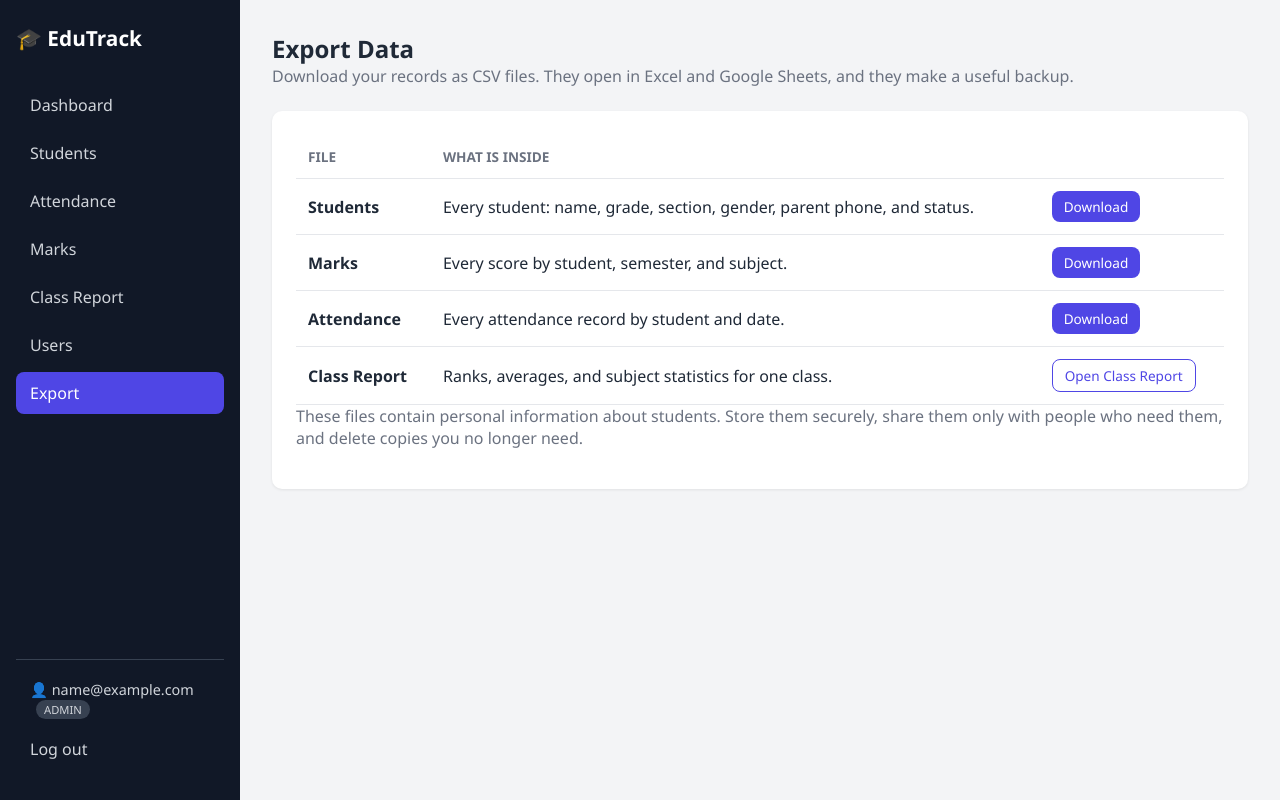
After one commit to tamirataklilu575-ctrl/edutrack, a Flask app: page /export in a window 1280 px wide. The commit adds this page. Run offline with Flask 3, Linux system fonts and the light colour scheme; the visitor is signed in with stand-in values (Sample User, id 1); data comes from the database, SQL or seed files in the repository; some libraries are stand-ins or nearby versions.

Commit message:
feat: add CSV export for students, class reports, marks, and attendance

```diff
--- a/app.py
+++ b/app.py
@@ -18,7 +18,10 @@ from flask import (
     session,
     url_for,
 )
+from flask import Response
 from werkzeug.security import check_password_hash, generate_password_hash
+
+from csv_tools import build_csv
 
 app = Flask(__name__)
 # Read the secret key from the environment in production.
@@ -1234,7 +1237,211 @@ def marks():
 
 
 init_db()
+# -------------------------------------------------------------- Export routes
 
+
+def csv_response(filename, headers, rows):
+    """Return a CSV file as a download."""
+    response = Response(build_csv(headers, rows), mimetype="text/csv")
+    response.headers["Content-Disposition"] = f'attachment; filename="{filename}"'
+    response.headers["Cache-Control"] = "no-store"
+    return response
+
+
+def read_class_filters():
+    """Read and validate the grade, section, and term from the URL."""
+    grade = request.args.get("grade", "9")
+    if grade not in [str(g) for g in GRADES]:
+        grade = "9"
+
+    section = request.args.get("section", "A")
+    if section not in SECTIONS:
+        section = "A"
+
+    term = request.args.get("term", TERMS[0])
+    if term not in TERMS:
+        term = TERMS[0]
+
+    return grade, section, term
+
+
+@app.route("/export")
+@admin_required
+def export_page():
+    """List the available CSV downloads."""
+    return render_template("export.html")
+
+
+@app.route("/students/export.csv")
+@admin_required
+def students_export():
+    """Download the student list (respecting the search and grade filters)."""
+    query = request.args.get("q", "").strip()
+    grade_filter = request.args.get("grade", "").strip()
+
+    sql = "SELECT * FROM students"
+    conditions = []
+    params = []
+
+    if query:
+        conditions.append("LOWER(name) LIKE LOWER(?)")
+        params.append(f"%{query}%")
+    if grade_filter in [str(g) for g in GRADES]:
+        conditions.append("grade = ?")
+        params.append(int(grade_filter))
+
+    if conditions:
+        sql += " WHERE " + " AND ".join(conditions)
+    sql += " ORDER BY grade, section, name"
+
+    conn = get_db()
+    try:
+        students = conn.execute(sql, params).fetchall()
+    finally:
+        conn.close()
+
+    rows = [
+        [
+            s["id"],
+            s["name"],
+            s["grade"],
+            s["section"],
+            s["gender"],
+            s["parent_phone"],
+            s["status"],
+        ]
+        for s in students
+    ]
+    return csv_response(
+        f"students_{today_local().isoformat()}.csv",
+        ["ID", "Name", "Grade", "Section", "Gender", "Parent Phone", "Status"],
+        rows,
+    )
+
+
+@app.route("/class-report/export.csv")
+@login_required
+def class_report_export():
+    """Download the class report for one grade, section, and term."""
+    grade, section, term = read_class_filters()
+
+    conn = get_db()
+    try:
+        class_students = conn.execute(
+            "SELECT * FROM students "
+            "WHERE grade = ? AND section = ? AND status = 'Active' ORDER BY name",
+            (int(grade), section),
+        ).fetchall()
+
+        mark_rows = conn.execute(
+            "SELECT m.student_id AS student_id, m.subject AS subject, "
+            "m.score AS score "
+            "FROM marks m JOIN students s ON s.id = m.student_id "
+            "WHERE s.grade = ? AND s.section = ? AND s.status = 'Active' "
+            "AND m.term = ?",
+            (int(grade), section, term),
+        ).fetchall()
+    finally:
+        conn.close()
+
+    report_rows, subject_stats, _summary = build_class_report(
+        class_students, mark_rows
+    )
+
+    headers = ["Rank", "Name", *SUBJECTS, "Total", "Average", "Remark", "Result"]
+
+    def blank_if_missing(text):
+        return "" if text == "—" else text
+
+    data = []
+    for row in report_rows:
+        data.append(
+            [
+                "" if row["rank"] is None else row["rank"],
+                row["student"]["name"],
+                *[blank_if_missing(cell["text"]) for cell in row["cells"]],
+                blank_if_missing(row["total_text"]),
+                blank_if_missing(row["average_text"]),
+                row["remark"],
+                row["result"],
+            ]
+        )
+
+    # Subject statistics go at the bottom, like on the page.
+    for label, key in (
+        ("Subject Average", "average"),
+        ("Highest", "highest"),
+        ("Lowest", "lowest"),
+        ("Pass Rate", "pass_rate"),
+    ):
+        values = [blank_if_missing(stat[key]) for stat in subject_stats]
+        data.append(["", label, *values, "", "", "", ""])
+
+    safe_term = term.replace(" ", "-")
+    return csv_response(
+        f"class_report_grade{grade}_{section}_{safe_term}.csv", headers, data
+    )
+
+
+@app.route("/export/marks.csv")
+@admin_required
+def marks_export():
+    """Download every mark (a backup of all scores)."""
+    conn = get_db()
+    try:
+        mark_rows = conn.execute(
+            "SELECT s.id AS student_id, s.name AS name, s.grade AS grade, "
+            "s.section AS section, m.term AS term, m.subject AS subject, "
+            "m.score AS score "
+            "FROM marks m JOIN students s ON s.id = m.student_id "
+            "ORDER BY s.grade, s.section, s.name, m.term, m.subject"
+        ).fetchall()
+    finally:
+        conn.close()
+
+    rows = [
+        [
+            r["student_id"],
+            r["name"],
+            r["grade"],
+            r["section"],
+            r["term"],
+            r["subject"],
+            f"{r['score']:g}",
+        ]
+        for r in mark_rows
+    ]
+    return csv_response(
+        f"marks_{today_local().isoformat()}.csv",
+        ["Student ID", "Name", "Grade", "Section", "Term", "Subject", "Score"],
+        rows,
+    )
+
+
+@app.route("/export/attendance.csv")
+@admin_required
+def attendance_export():
+    """Download every attendance record (a backup of all attendance)."""
+    conn = get_db()
+    try:
+        attendance_rows = conn.execute(
+            "SELECT s.id AS student_id, s.name AS name, s.grade AS grade, "
+            "s.section AS section, a.date AS day, a.status AS status "
+            "FROM attendance a JOIN students s ON s.id = a.student_id "
+            "ORDER BY a.date, s.grade, s.section, s.name"
+        ).fetchall()
+    finally:
+        conn.close()
+
+    rows = [
+        [r["student_id"], r["name"], r["grade"], r["section"], r["day"], r["status"]]
+        for r in attendance_rows
+    ]
+    return csv_response(
+        f"attendance_{today_local().isoformat()}.csv",
+        ["Student ID", "Name", "Grade", "Section", "Date", "Status"],
+        rows,
+    )
 if __name__ == "__main__":
     # Debug mode is only enabled when FLASK_DEBUG=1 is set (local development).
     app.run(debug=os.environ.get("FLASK_DEBUG") == "1")
--- /dev/null
+++ b/csv_tools.py
@@ -0,0 +1,42 @@
+"""Helpers for building safe CSV downloads."""
+
+import csv
+import io
+import re
+
+# Phone numbers and plain digits are safe, even when they start with "+".
+_PLAIN_NUMBER = re.compile(r"\+?[0-9 ]+")
+
+# Spreadsheet programs treat cells starting with these characters as formulas.
+_FORMULA_STARTS = ("=", "+", "-", "@", "\t", "\r")
+
+
+def safe_cell(value):
+    """Return a CSV-safe cell value.
+
+    Text that starts with a formula character gets a leading apostrophe, so
+    Excel and Google Sheets show it as plain text instead of running it.
+    """
+    if value is None:
+        return ""
+    if not isinstance(value, str):
+        return value
+    if _PLAIN_NUMBER.fullmatch(value):
+        return value
+    if value.startswith(_FORMULA_STARTS):
+        return "'" + value
+    return value
+
+
+def build_csv(headers, rows):
+    """Build CSV text from a header list and a list of rows.
+
+    A UTF-8 byte order mark is added at the start so Excel shows Amharic
+    and other non-English text correctly.
+    """
+    buffer = io.StringIO()
+    writer = csv.writer(buffer, lineterminator="\r\n")
+    writer.writerow(headers)
+    for row in rows:
+        writer.writerow([safe_cell(cell) for cell in row])
+    return "\ufeff" + buffer.getvalue()
--- a/templates/base.html
+++ b/templates/base.html
@@ -24,6 +24,8 @@
             {% if current_user.role == 'admin' %}
             <a href="{{ url_for('user_list') }}"
                class="nav-link {{ 'active' if request.endpoint == 'user_list' }}">Users</a>
+            <a href="{{ url_for('export_page') }}"
+               class="nav-link {{ 'active' if request.endpoint == 'export_page' }}">Export</a>
             {% endif %}
         </nav>
 
--- a/templates/class_report.html
+++ b/templates/class_report.html
@@ -8,7 +8,10 @@
         <h2>Class Report</h2>
         <p>Scores, averages, and ranks for a whole class.</p>
     </div>
-    <button type="button" class="btn" onclick="window.print()">Print</button>
+    <div class="header-actions">
+        <a href="{{ url_for('class_report_export', grade=grade, section=section, term=term) }}" class="btn btn-outline">Export CSV</a>
+        <button type="button" class="btn" onclick="window.print()">Print</button>
+    </div>
 </header>
 
 <form method="GET" action="{{ url_for('class_report') }}"
--- /dev/null
+++ b/templates/export.html
@@ -0,0 +1,50 @@
+{% extends "base.html" %}
+
+{% block title %}Export{% endblock %}
+
+{% block content %}
+<header class="page-header">
+    <h2>Export Data</h2>
+    <p>Download your records as CSV files. They open in Excel and Google Sheets, and they make a useful backup.</p>
+</header>
+
+<section class="panel">
+    <table>
+        <thead>
+            <tr>
+                <th>File</th>
+                <th>What is inside</th>
+                <th></th>
+            </tr>
+        </thead>
+        <tbody>
+            <tr>
+                <td><strong>Students</strong></td>
+                <td>Every student: name, grade, section, gender, parent phone, and status.</td>
+                <td><a href="{{ url_for('students_export') }}" class="btn btn-small">Download</a></td>
+            </tr>
+            <tr>
+                <td><strong>Marks</strong></td>
+                <td>Every score by student, semester, and subject.</td>
+                <td><a href="{{ url_for('marks_export') }}" class="btn btn-small">Download</a></td>
+            </tr>
+            <tr>
+                <td><strong>Attendance</strong></td>
+                <td>Every attendance record by student and date.</td>
+                <td><a href="{{ url_for('attendance_export') }}" class="btn btn-small">Download</a></td>
+            </tr>
+            <tr>
+                <td><strong>Class Report</strong></td>
+                <td>Ranks, averages, and subject statistics for one class.</td>
+                <td><a href="{{ url_for('class_report') }}" class="btn btn-small btn-outline">Open Class Report</a></td>
+            </tr>
+        </tbody>
+    </table>
+
+    <p class="muted-note export-note">
+        These files contain personal information about students. Store them
+        securely, share them only with people who need them, and delete copies
+        you no longer need.
+    </p>
+</section>
+{% endblock %}
--- a/templates/students.html
+++ b/templates/students.html
@@ -11,7 +11,10 @@
         <p>All registered high school students.</p>
     </div>
     {% if is_admin %}
-    <a href="{{ url_for('add_student') }}" class="btn">+ Add Student</a>
+    <div class="header-actions">
+        <a href="{{ url_for('students_export', q=query, grade=grade_filter) }}" class="btn btn-outline">Export CSV</a>
+        <a href="{{ url_for('add_student') }}" class="btn">+ Add Student</a>
+    </div>
     {% endif %}
 </header>
 
```
Also changed, not shown: tests/test_exports.py (added, +229 -0 lines), README.md.
